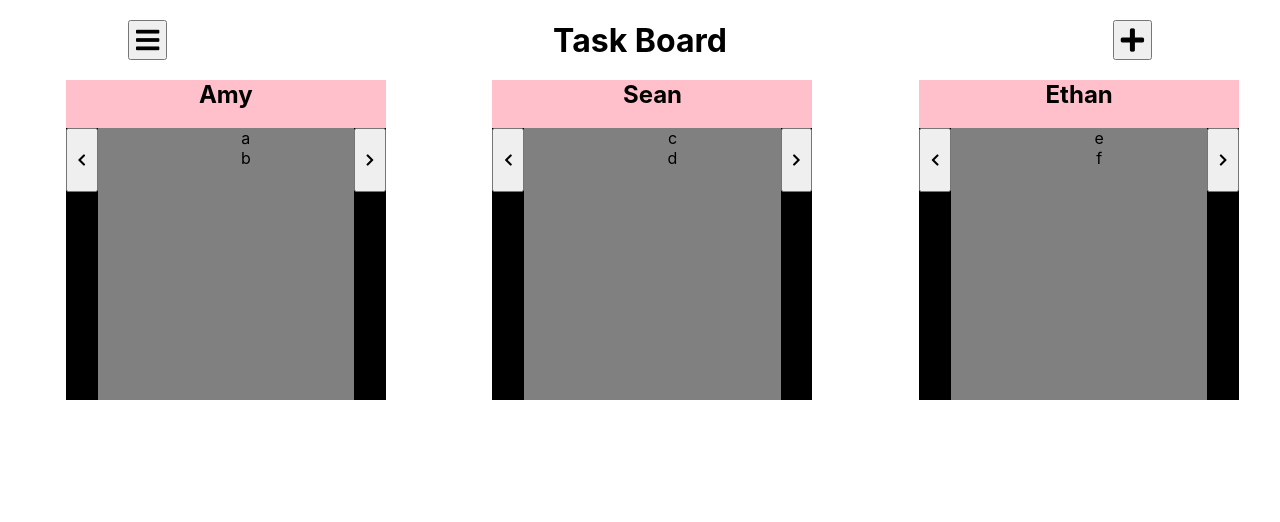
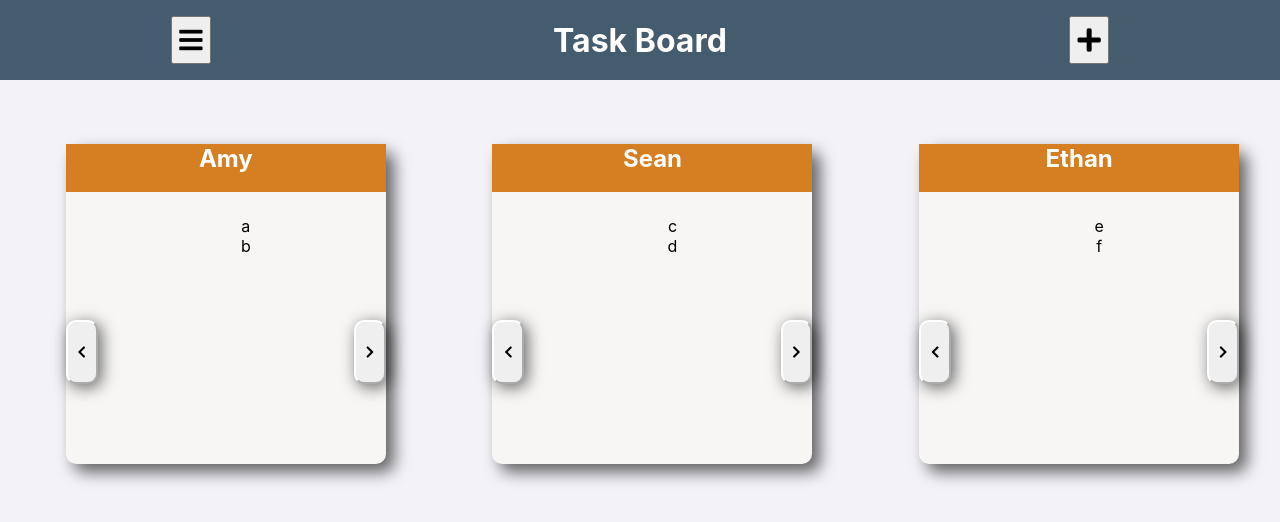
Before and after one commit to jmw321/Todolist, a React (Create React App) app: page / in a window 1280 px wide. Shown: the top 522 px of the page. Built offline with nearby package versions, Linux system fonts and the light colour scheme.

Commit message:
updated css format, added click function to menu add item

```diff
--- a/src/App.css
+++ b/src/App.css
@@ -1,5 +1,6 @@
 .App {
   text-align: center;
+  background-color: #f2f2f7;
 }
 
 .mainContent {
@@ -8,6 +9,7 @@
   display: inline-flex;
   justify-content: space-around;
   width: 100vw;
+  height: 100vh;
 }
 
 .card {
@@ -15,8 +17,12 @@
   width: 25%;
   height: 40vh;
   margin-left: 25px;
-  background-color: black;
+  background-color: #f7f6f5;
   align-items: center;
+  margin-top: 5%;
+  border-radius: 10px;
+  border-color: white;
+  box-shadow: .5rem .5rem 1rem rgba(0, 0, 0, 0.6);
 }
 
 .innerCard {
@@ -24,11 +30,13 @@
   flex-direction: row;
   width: 100%;
   height: 100%;
+  align-items: center;
 }
 
 .cardHeader {
   width: 100%;
-  background-color: pink;
+  background-color: #d67f22;
+  color: white;
   margin: 0;
   height: 15%;
 }
@@ -36,7 +44,6 @@
 ul {
   list-style: none;
   width: 68%;
-  background-color: gray;
   height: 85%;
   margin: 0;
 }
@@ -45,11 +52,15 @@ ul {
   width: 10%;
   margin: 0;
   height: 20%;
+  border-radius: 10px;
+  border-color: white;
+  box-shadow: .2rem .2rem 1rem rgba(0, 0, 0, 0.6);
 
 }
 
 .menuButton , .addButton {
-  height: 50%;
+  height: 60%;
+
 }
 
 i {
@@ -60,9 +71,11 @@ header {
   height: 10vh;
   display: inline-flex;
   flex-direction: row;
-  justify-content: space-between;
-  width: 80vw;
+  justify-content: space-around;
+  width: 100vw;
   align-items: center;
+  background-color: #455b6e;
+  color: white;
 }
 
 
@@ -78,10 +91,15 @@ header {
 
 .menuList {
   padding: 0;
+  background-color: #c9c5c1;
+  border-radius: 10px;
+  border-color: white;
+  box-shadow: .5rem .5rem 1rem rgba(0, 0, 0, 0.6);
 }
 
 .menuItem:hover {
-  background-color: black;
+  background-color: #d67f22;
+  opacity: .9;
   color: white;
   width: 100%;
   height: 10%;
@@ -92,5 +110,8 @@ header {
   height: 50vh;
   position: absolute;
   z-index: 99999;
-  background-color: pink;
+  background-color: #c9c5c1;
+  border-radius: 10px;
+  border-color: white;
+  box-shadow: .5rem .5rem 1rem rgba(0, 0, 0, 0.6);
 }
--- a/src/App.js
+++ b/src/App.js
@@ -32,19 +32,24 @@
       this.state = {boardItems,addShow,menuShow}
       this.showMenuClick = this.showMenuClick.bind(this)
       this.showAddClick = this.showAddClick.bind(this)
+      this.showFormMenu = this.showFormMenu.bind(this)
     }
 
 
 
     showMenuClick () {
-     console.log(this.state.menuShow)
        this.state.menuShow === true? this.setState({menuShow:false}) : this.setState({menuShow:true});
     }
 
     showAddClick () {
-     console.log(this.state.addShow)
        this.state.addShow === true? this.setState({addShow:false}) : this.setState({addShow:true});
     }
+
+    showFormMenu (event) {
+      console.log(event.target.id)
+        event.target.id === "1" && this.setState({addShow:true,menuShow:false})
+    }
+
 
     render() {
 
@@ -59,9 +64,9 @@
             <i class = "fas fa-plus fa-2x"  id = "addIcon" > < /i>
           </button>
       </header >
-      {Menu(this.state.menuShow)}
+       < Menu menuShow = {this.state.menuShow} menuClick={this.showFormMenu}/>
        <main className = "mainContent" >
-       {Form(this.state.addShow)}
+       <Form  formshow = {this.state.addShow} showClick={this.showAddClick} />
           {
             boardItems.map(item => Card(item.name, item.items))
          }
--- a/src/Menu.js
+++ b/src/Menu.js
@@ -2,15 +2,16 @@ import React, {Component  } from 'react';
 import './App.css';
 
 
-const Menu = ((menuShow) => { return (
-  menuShow === true &&
+class Menu extends Component  {
+  render ()   { return (
+  this.props.menuShow === true &&
   <div className="menu">
-    <ul className="menuList">
-        <li className="menuItem">Home</li>
-        <li className="menuItem">Add Task</li>
+    <ul className="menuList" onClick={this.props.menuClick}>
+        <li className="menuItem" id="0">Home</li>
+        <li className="menuItem" id="1">Add Task</li>
       </ul>
     </div>
-  )
+   )
+ }
 }
-)
 export default Menu;
--- a/src/TaskForm.js
+++ b/src/TaskForm.js
@@ -2,16 +2,21 @@ import React, {Component  } from 'react';
 import './App.css';
 
 
-const Form = ( (formshow) => {
- return ( formshow === true &&
+class Form extends Component {
+render () { return (
+this.props.formshow === true &&
    <div className="form">
+   <button className="close" onClick={this.props.showClick}> X </button>
      <form>
+     <select>
+      <option> Sean </option>
+      <option> Ethan </option>
+    </select>
        <input type="text">
        </input>
      </form>
    </div>
-  )
+ )
  }
-)
-
+}
 export default Form;
```
